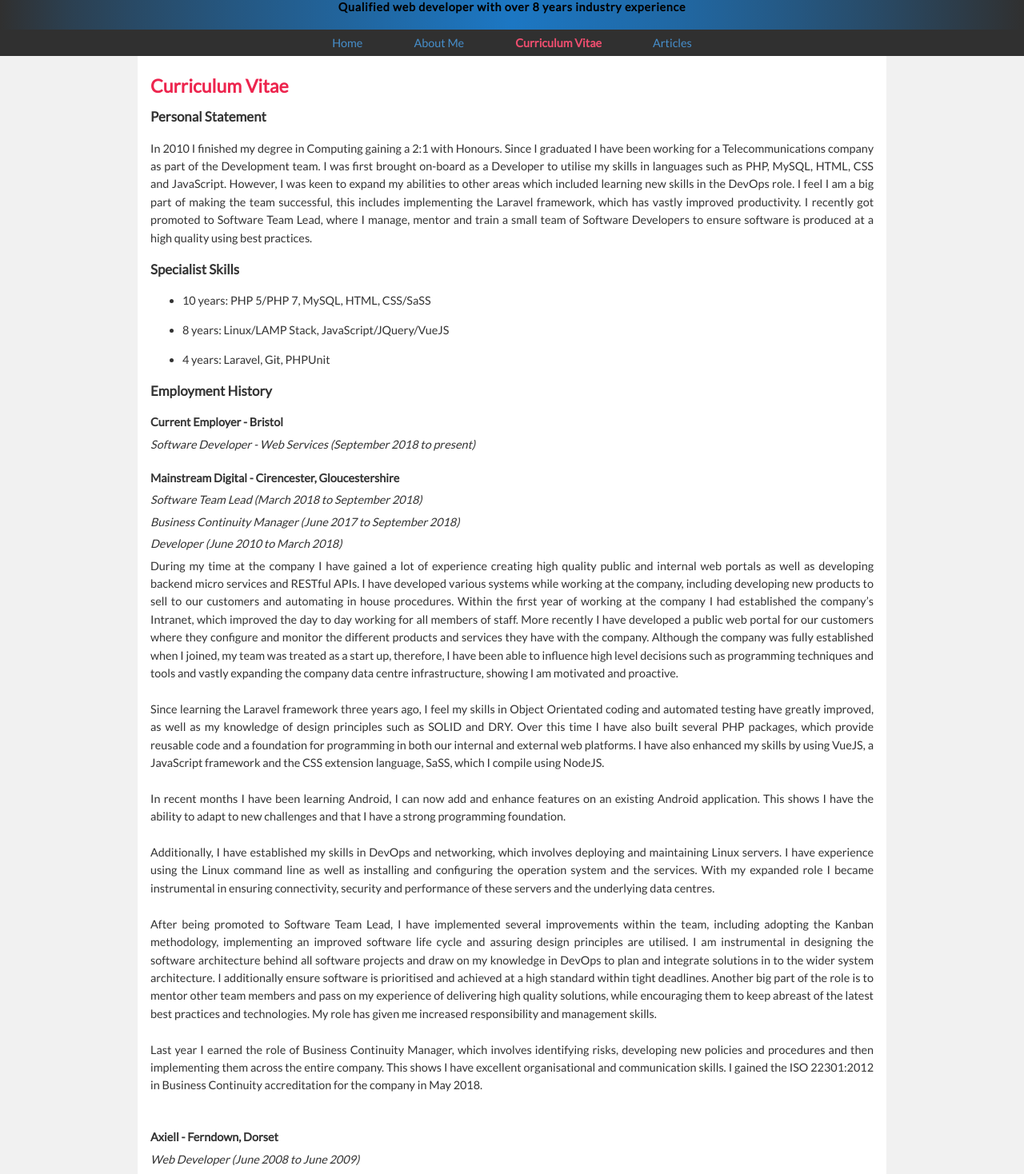
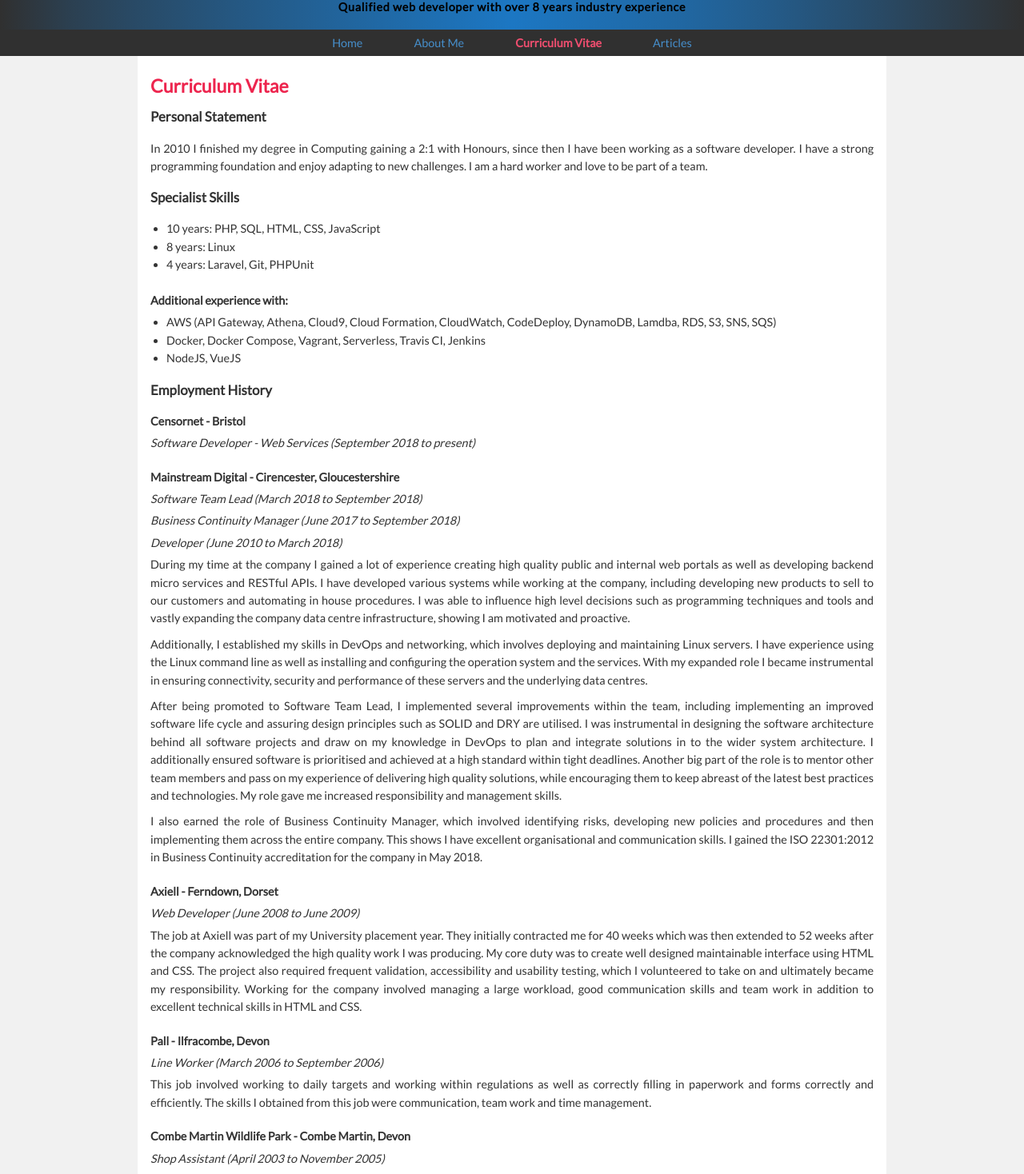
Before and after one commit to ellllllen/portfolio-vue, a Vue app: page /cv in a window 1280 px wide. Shown: the part 93-1561 px from the top of the page at 80% size. Built offline with nearby package versions, Linux system fonts and the light colour scheme.

Commit message:
Update data and styling tweaks

```diff
--- a/src/data/employment.json
+++ b/src/data/employment.json
@@ -1,19 +1,28 @@
-[{
+[
+  {
     "id": 1,
-        "name": "Current Employer",
+    "name": "Censornet",
     "location": "Bristol",
-        "roles": [{
+    "roles": [
+      {
         "id": 1,
         "title": "Software Developer - Web Services",
         "date": "September 2018 to present"
-        }],
-        "content": []
+      }
+    ],
+    "content": [
+      {
+        "id": 11,
+        "desc": ""
+      }
+    ]
   },
   {
     "id": 2,
     "name": "Mainstream Digital",
     "location": "Cirencester, Gloucestershire",
-        "roles": [{
+    "roles": [
+      {
         "id": 1,
         "title": "Software Team Lead",
         "date": "March 2018 to September 2018"
@@ -29,29 +38,22 @@
         "date": "June 2010 to March 2018"
       }
     ],
-        "content": [{
+    "content": [
+      {
         "id": 11,
-                "desc": "During my time at the company I have gained a lot of experience creating high quality public and internal web portals as well as developing backend micro services and RESTful APIs. I have developed various systems while working at the company, including developing new products to sell to our customers and automating in house procedures. Within the first year of working at the company I had established the company’s Intranet, which improved the day to day working for all members of staff. More recently I have developed a public web portal for our customers where they configure and monitor the different products and services they have with the company. Although the company was fully established when I joined, my team was treated as a start up, therefore, I have been able to influence high level decisions such as programming techniques and tools and vastly expanding the company data centre infrastructure, showing I am motivated and proactive."
+        "desc": "During my time at the company I gained a lot of experience creating high quality public and internal web portals as well as developing backend micro services and RESTful APIs. I have developed various systems while working at the company, including developing new products to sell to our customers and automating in house procedures. I was able to influence high level decisions such as programming techniques and tools and vastly expanding the company data centre infrastructure, showing I am motivated and proactive."
       },
       {
         "id": 12,
-                "desc": "Since learning the Laravel framework three years ago, I feel my skills in Object Orientated coding and automated testing have greatly improved, as well as my knowledge of design principles such as SOLID and DRY. Over this time I have also built several PHP packages, which provide reusable code and a foundation for programming in both our internal and external web platforms. I have also enhanced my skills by using VueJS, a JavaScript framework and the CSS extension language, SaSS, which I compile using NodeJS."
+        "desc": "Additionally, I established my skills in DevOps and networking, which involves deploying and maintaining Linux servers. I have experience using the Linux command line as well as installing and configuring the operation system and the services. With my expanded role I became instrumental in ensuring connectivity, security and performance of these servers and the underlying data centres."
       },
       {
         "id": 13,
-                "desc": "In recent months I have been learning Android, I can now add and enhance features on an existing Android application. This shows I have the ability to adapt to new challenges and that I have a strong programming foundation."
+        "desc": "After being promoted to Software Team Lead, I implemented several improvements within the team, including implementing an improved software life cycle and assuring design principles such as SOLID and DRY are utilised. I was instrumental in designing the software architecture behind all software projects and draw on my knowledge in DevOps to plan and integrate solutions in to the wider system architecture. I additionally ensured software is prioritised and achieved at a high standard within tight deadlines. Another big part of the role is to mentor other team members and pass on my experience of delivering high quality solutions, while encouraging them to keep abreast of the latest best practices and technologies. My role gave me increased responsibility and management skills."
       },
       {
         "id": 14,
-                "desc": "Additionally, I have established my skills in DevOps and networking, which involves deploying and maintaining Linux servers. I have experience using the Linux command line as well as installing and configuring the operation system and the services. With my expanded role I became instrumental in ensuring connectivity, security and performance of these servers and the underlying data centres."
-            },
-            {
-                "id": 15,
-                "desc": "After being promoted to Software Team Lead, I have implemented several improvements within the team, including adopting the Kanban methodology, implementing an improved software life cycle and assuring design principles are utilised. I am instrumental in designing the software architecture behind all software projects and draw on my knowledge in DevOps to plan and integrate solutions in to the wider system architecture. I additionally ensure software is prioritised and achieved at a high standard within tight deadlines. Another big part of the role is to mentor other team members and pass on my experience of delivering high quality solutions, while encouraging them to keep abreast of the latest best practices and technologies. My role has given me increased responsibility and management skills."
-            },
-            {
-                "id": 16,
-                "desc": "Last year I earned the role of Business Continuity Manager, which involves identifying risks, developing new policies and procedures and then implementing them across the entire company. This shows I have excellent organisational and communication skills. I gained the ISO 22301:2012 in Business Continuity accreditation for the company in May 2018."
+        "desc": "I also earned the role of Business Continuity Manager, which involved identifying risks, developing new policies and procedures and then implementing them across the entire company. This shows I have excellent organisational and communication skills. I gained the ISO 22301:2012 in Business Continuity accreditation for the company in May 2018."
       }
     ]
   },
@@ -59,42 +61,54 @@
     "id": 3,
     "name": "Axiell",
     "location": "Ferndown, Dorset",
-        "roles": [{
+    "roles": [
+      {
         "id": 1,
         "title": "Web Developer",
         "date": "June 2008 to June 2009"
-        }],
-        "content": [{
+      }
+    ],
+    "content": [
+      {
         "id": 11,
         "desc": "The job at Axiell was part of my University placement year. They initially contracted me for 40 weeks which was then extended to 52 weeks after the company acknowledged the high quality work I was producing. My core duty was to create well designed maintainable interface using HTML and CSS. The project also required frequent validation, accessibility and usability testing, which I volunteered to take on and ultimately became my responsibility. Working for the company involved managing a large workload, good communication skills and team work in addition to excellent technical skills in HTML and CSS."
-        }]
+      }
+    ]
   },
   {
     "id": 4,
     "name": "Pall",
     "location": "Ilfracombe, Devon",
-        "roles": [{
+    "roles": [
+      {
         "id": 1,
         "title": "Line Worker",
         "date": "March 2006 to September 2006"
-        }],
-        "content": [{
+      }
+    ],
+    "content": [
+      {
         "id": 11,
         "desc": "This job involved working to daily targets and working within regulations as well as correctly filling in paperwork and forms correctly and efficiently. The skills I obtained from this job were communication, team work and time management."
-        }]
+      }
+    ]
   },
   {
     "id": 5,
     "name": "Combe Martin Wildlife Park",
     "location": "Combe Martin, Devon",
-        "roles": [{
+    "roles": [
+      {
         "id": 1,
         "title": "Shop Assistant",
         "date": "April 2003 to November 2005"
-        }],
-        "content": [{
+      }
+    ],
+    "content": [
+      {
         "id": 11,
         "desc": "While still in full time education I worked as a shop assistant. The skills I gained working within this role was time management, communication, money handling, customer service and team work."
-        }]
       }
     ]
+  }
+]
--- a/src/data/skills.json
+++ b/src/data/skills.json
@@ -1,12 +1,13 @@
-[{
+[
+  {
     "id": 1,
     "duration": "2008-08-01",
-        "desc": "PHP 5/PHP 7, MySQL, HTML, CSS/SaSS"
+    "desc": "PHP, SQL, HTML, CSS, JavaScript"
   },
   {
     "id": 2,
     "duration": "2010-06-01",
-        "desc": "Linux/LAMP Stack, JavaScript/JQuery/VueJS"
+    "desc": "Linux"
   },
   {
     "id": 3,
--- a/src/pages/AboutMe.vue
+++ b/src/pages/AboutMe.vue
@@ -1,15 +1,15 @@
 <template>
   <div class="about-me">
     <h2 class="main-title">About Me</h2>
-    Hi, I'm Ellen and I currently live in Cirencester, Gloucestershire working
+    Hi, I'm Ellen and I currently live in Bristol working
     as a full time Developer. I graduated from Bournemouth University in 2010,
-    gaining a 2:1 BSc (Hons) in Computing. I specialise in PHP, MySQL, HTML, CSS
+    gaining a 2:1 BSc (Hons) in Computing. I specialise in PHP, SQL, HTML, CSS
     and JavaScript and have experience in developing using the
     <a href="https://laravel.com">Laravel</a>
     framework. I have been employed as a full time Developer for over
     {{ moment().diff(moment([2010, 5, 1]), "years") }} years.
     <br />
-    <br />My hobbies include walking, photography, film and TV, music and Harry
+    <br />My hobbies include walking, gaming, film and TV, music and Harry
     Potter.
     <br />
     <br />Here is my GitHub for your perusal:
--- a/src/pages/Cv.vue
+++ b/src/pages/Cv.vue
@@ -3,25 +3,28 @@
     <h2 class="main-title">Curriculum Vitae</h2>
     <div>
       <h3>Personal Statement</h3>
-      In 2010 I finished my degree in Computing gaining a 2:1 with Honours.
-      Since I graduated I have been working for a Telecommunications company as
-      part of the Development team. I was first brought on-board as a Developer
-      to utilise my skills in languages such as PHP, MySQL, HTML, CSS and
-      JavaScript. However, I was keen to expand my abilities to other areas
-      which included learning new skills in the DevOps role. I feel I am a big
-      part of making the team successful, this includes implementing the Laravel
-      framework, which has vastly improved productivity. I recently got promoted
-      to Software Team Lead, where I manage, mentor and train a small team of
-      Software Developers to ensure software is produced at a high quality using
-      best practices.
+      In 2010 I finished my degree in Computing gaining a 2:1 with Honours,
+      since then I have been working as a software developer. I have a strong
+      programming foundation and enjoy adapting to new challenges. I am a hard
+      worker and love to be part of a team.
     </div>
     <div>
       <h3>Specialist Skills</h3>
-      <ul v-bind:key="skill.id" v-for="skill in skills">
-        <li>
-          {{ moment().diff(moment(skill.duration), "years"), }} years:
+      <ul>
+        <li v-bind:key="skill.id" v-for="skill in skills">
+          {{ moment().diff(moment(skill.duration), "years") }} years:
           {{ skill.desc }}
         </li>
+      </ul>
+      <br/>
+      <div class="cv-employ-title">Additional experience with:</div>
+      <ul>
+        <li>
+          AWS (API Gateway, Athena, Cloud9, Cloud Formation, CloudWatch,
+          CodeDeploy, DynamoDB, Lamdba, RDS, S3, SNS, SQS)
+        </li>
+        <li>Docker, Docker Compose, Vagrant, Serverless, Travis CI, Jenkins</li>
+        <li>NodeJS, VueJS</li>
       </ul>
     </div>
     <div>
@@ -41,10 +44,12 @@
         >
           {{ role.title }} ({{ role.date }})
         </div>
-        <div v-bind:key="content.id" v-for="content in employment.content">
+        <div
+          class="cv-employ-content"
+          v-bind:key="content.id"
+          v-for="content in employment.content"
+        >
           {{ content.desc }}
-          <br />
-          <br />
         </div>
       </div>
     </div>
@@ -59,14 +64,19 @@
           {{ education.name }} - {{ education.location }}
         </div>
         <div
+          class="cv-employ-content"
           v-bind:key="qualification.id"
           v-for="qualification in education.qualifications"
         >
           <div class="cv-employ-subtitle">{{ qualification.name }}</div>
-          <div v-bind:key="content.id" v-for="content in qualification.content">
-            {{ content.desc }}
-          </div>
-          <br />
+          <ul>
+            <li
+              v-bind:key="content.id"
+              v-for="content in qualification.content"
+            >
+              {{ content.desc }}
+            </li>
+          </ul>
         </div>
       </div>
     </div>
@@ -81,6 +91,7 @@
 import dataSkills from "@/data/skills.json";
 import dataEmployment from "@/data/employment.json";
 import dataEducation from "@/data/education.json";
+
 export default {
   data() {
     return {
@@ -91,3 +102,14 @@ export default {
   }
 };
 </script>
+
+<style lang="scss" scoped>
+ul {
+  margin: 0;
+  padding-left: 20px;
+}
+
+.cv-employ-content {
+  margin-bottom: 10px;
+}
+</style>
```
Also changed, not shown: src/components/CalendarIcon.vue (+13 -10 lines), src/data/activities.json (+9 -0 lines). Lines whose indentation alone changed are shown as unchanged.
